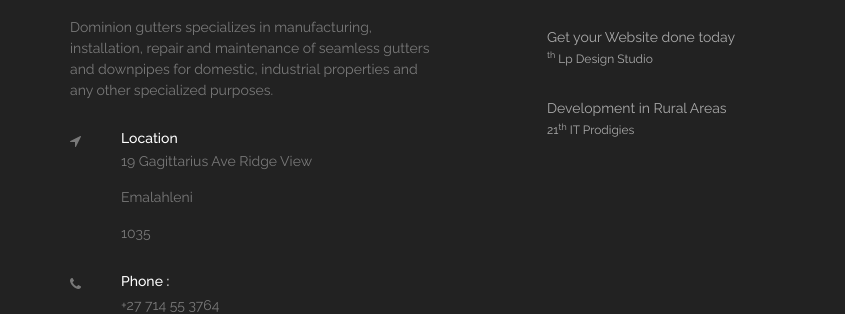
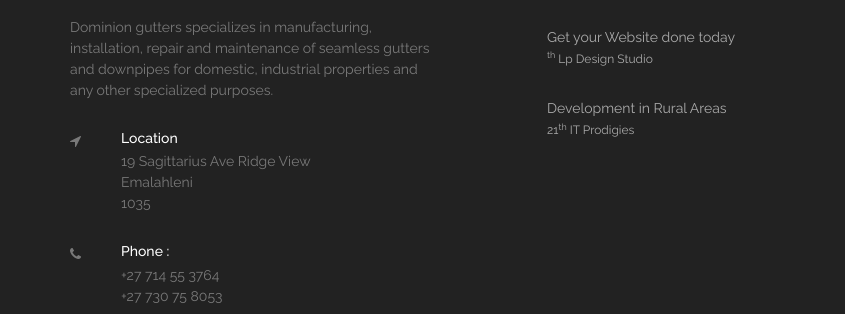
Before and after one commit to victornk/dominionGutters, a plain HTML site: page About us.html in a window 1280 px wide. Shown: the part 3653-3967 px from the top of the page, 0-845 px from the left. Drawn offline with nearby package versions, Linux system fonts and the light colour scheme; files whose address does not match are found by name.

Commit message:
Update About us.html

```diff
--- a/About us.html
+++ b/About us.html
@@ -650,12 +650,13 @@ The moisture can also affect the roof sheathing and framing beyond the fascia. T
                                 <div class="widget_item widget_about">
                                     <h5 class="text-white">About Us</h5>
                                     <p class="m-top-20">Dominion gutters specializes in manufacturing, installation, repair and maintenance of seamless gutters and downpipes for domestic, industrial properties and any other specialized purposes.</p>
-                                    <div class="widget_ab_item m-top-30">
+
+                                      <div class="widget_ab_item m-top-30">
                                         <div class="item_icon"><i class="fa fa-location-arrow"></i></div>
                                         <div class="widget_ab_item_text">
                                             <h6 class="text-white">Location</h6>
                                             <p>
-                                              19 Gagittarius Ave Ridge View</p><p>Emalahleni </p><p>1035</p>
+                                              19 Sagittarius Ave Ridge View<br>Emalahleni <br>1035</p>
                                         </div>
                                     </div>
                                     <div class="widget_ab_item m-top-30">
@@ -666,6 +667,7 @@ The moisture can also affect the roof sheathing and framing beyond the fascia. T
                                            +27 730 75 8053</p>
                                         </div>
                                     </div>
+
                                     <div class="widget_ab_item m-top-30">
                                         <div class="item_icon"><i class="fa fa-envelope-o"></i></div>
                                         <div class="widget_ab_item_text">
```
